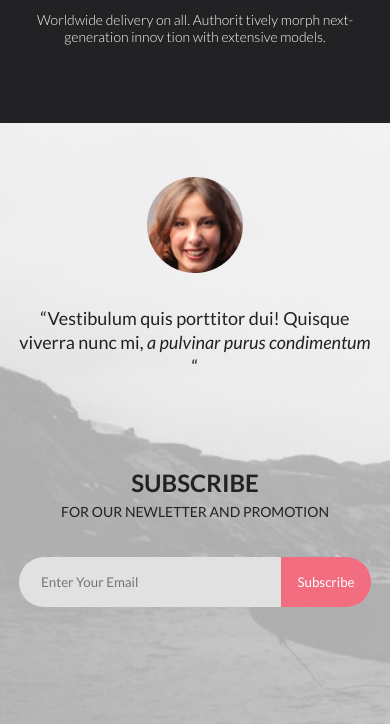
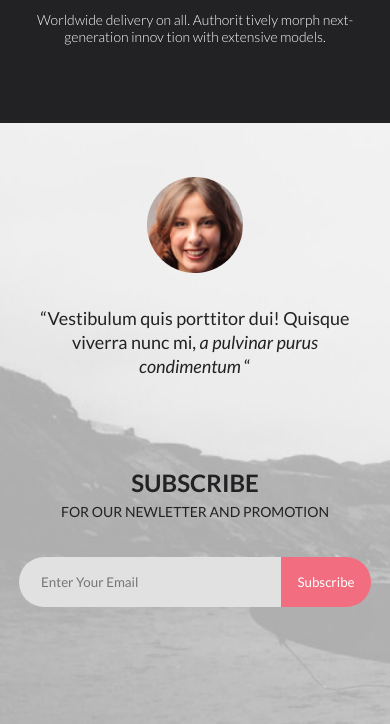
Before and after one commit to Web-HtmlCss/LUXERIOUS-FASHION-SHOP, a plain HTML site: page index.html in a window 390 px wide. Shown: the part 6000-6724 px from the top of the page. Drawn offline with Linux system fonts and the light colour scheme.

Commit message:
fix feedback less3

```diff
--- a/catalog/css/catalog.scss
+++ b/catalog/css/catalog.scss
@@ -246,7 +246,7 @@
     }
 }
 
-@media (max-width: 1141px) {
+@media (max-width: 1140px) {
     .davay-dasvidania-1140px {display: none;}
 }
 
--- a/css/style.css
+++ b/css/style.css
@@ -189,7 +189,7 @@ header {
 }
 .subscribe_container {
     text-align: center;
-    padding: 87px 20px 126px;
+    padding: 87px 0 126px;
     color: #222224;
     max-width: 1140px;
     margin: 0 auto;
@@ -203,7 +203,7 @@ header {
 .subscribe_txt {
     font-size: 20px;
     line-height: 24px;
-    max-width: 360px;
+    max-width: 345px;
     margin: 30px auto;
 }
 .subscribe_title {
@@ -248,7 +248,7 @@ header {
 @media (max-width: 1140px) {
     .subscribe_container {
         flex-direction: column;
-        padding: 54px 10px 120px;
+        padding: 54px 0 120px;
     }
     .subscribe_left ,
     .subscribe_right {
@@ -276,6 +276,7 @@ footer{
     height: 100%;
     position: relative;
     padding-left: 20px;
+    overflow: hidden;
 }
 .footer_left {
     color: #FBFBFB;
```
